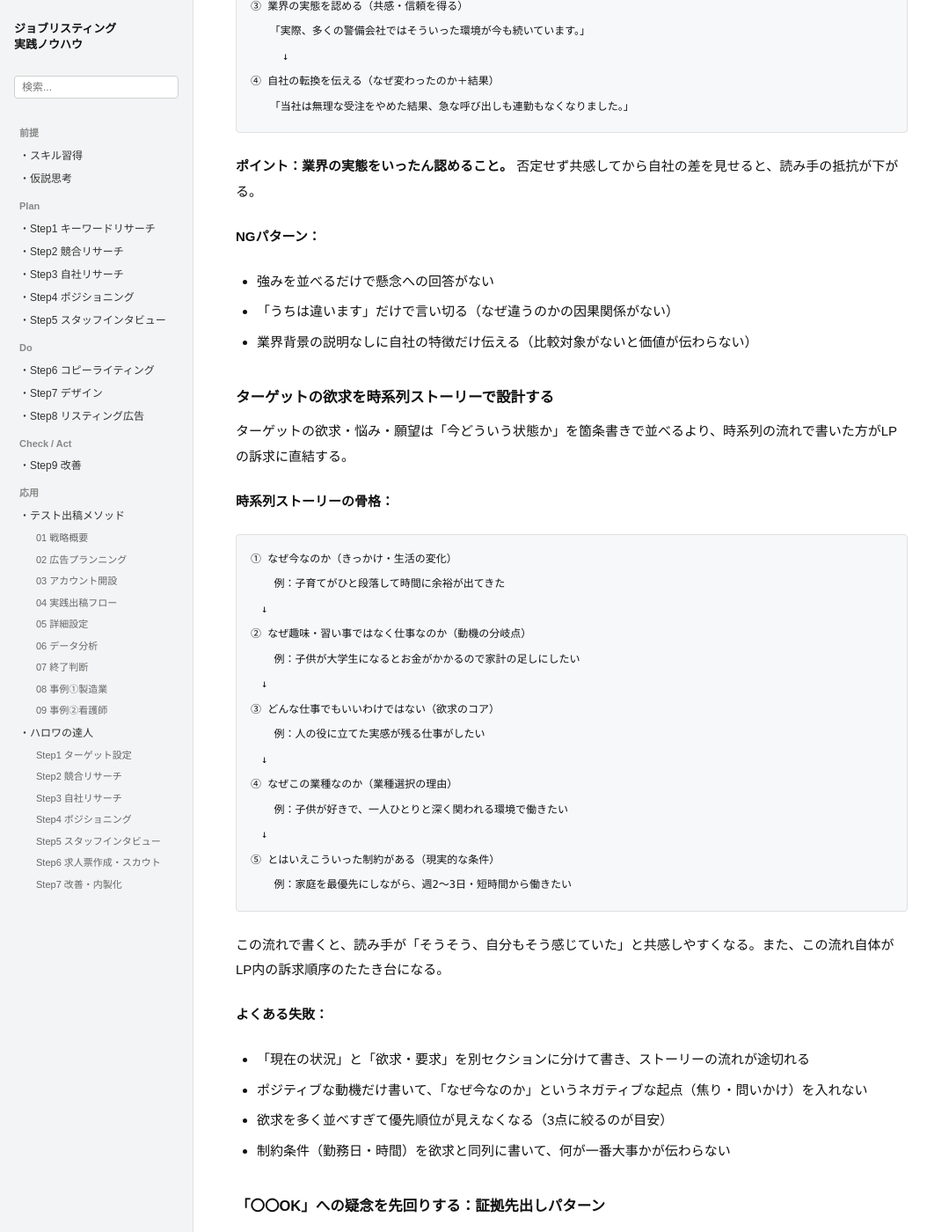
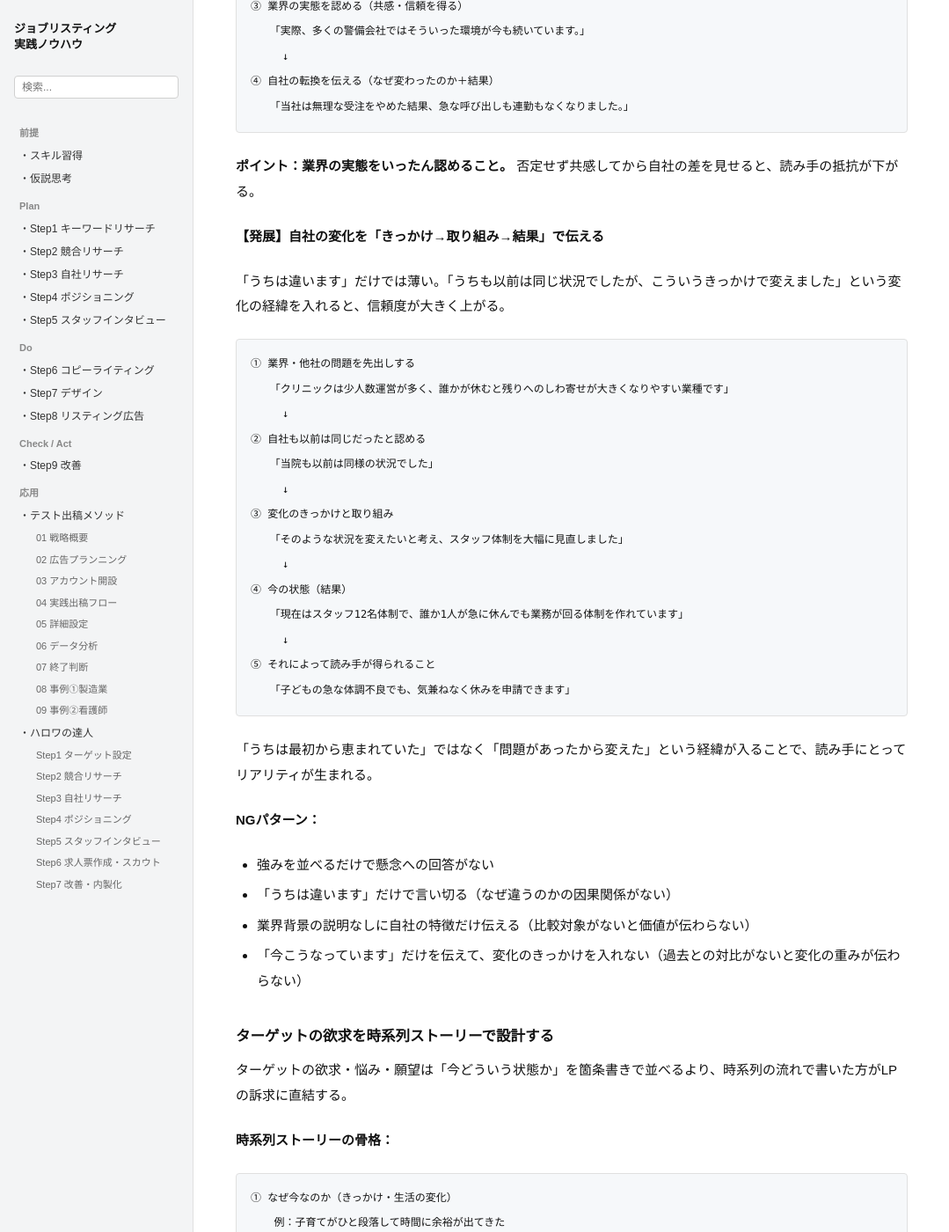
Before and after one commit to staffsolution/staffsolution-knowhow, a Jekyll site: the page built from 9ステップメソッド/コピーライティング.md, in a window 1280 px wide and 1400 px high, scrolled down 8354 px. Shown: the whole window at 88% size, without its empty margins (0-1079 px from the left). Built offline with Jekyll 4.4.1, drawn with Linux system fonts in a browser that asks for light colours; comment, search, counter and statistics services are not loaded; our own code applies the rules of GitHub Pages for plain Markdown files; some of the changed text lies outside the part shown.

Commit message:
コピーライティング：とはいえ構成に変化のきっかけ→結果パターンを追記
Made-with: Cursor

````diff
--- a/9ステップメソッド/コピーライティング.md
+++ b/9ステップメソッド/コピーライティング.md
@@ -5,7 +5,7 @@ layout: default
 
 ジョブリスティング実践講座ステップ6の内容をベースに、フィードバックで肉付けしたもの。
 
-最終更新：2026年4月9日（「〇〇OK」への証拠先出しパターンを追記）
+最終更新：2026年4月9日（「とはいえ」構成に「変化のきっかけ→結果」の発展パターンを追記）
 
 > **このファイルの使い方**
 > 読んでわかった気になっても、一人で完結させることはできない設計になっている。
@@ -282,10 +282,34 @@ A→B→C→D→E と因果関係でつながる論理の鎖を作ること。
 
 **ポイント：業界の実態をいったん認めること。** 否定せず共感してから自社の差を見せると、読み手の抵抗が下がる。
 
+**【発展】自社の変化を「きっかけ→取り組み→結果」で伝える**
+
+「うちは違います」だけでは薄い。「うちも以前は同じ状況でしたが、こういうきっかけで変えました」という変化の経緯を入れると、信頼度が大きく上がる。
+
+```
+① 業界・他社の問題を先出しする
+   「クリニックは少人数運営が多く、誰かが休むと残りへのしわ寄せが大きくなりやすい業種です」
+     ↓
+② 自社も以前は同じだったと認める
+   「当院も以前は同様の状況でした」
+     ↓
+③ 変化のきっかけと取り組み
+   「そのような状況を変えたいと考え、スタッフ体制を大幅に見直しました」
+     ↓
+④ 今の状態（結果）
+   「現在はスタッフ12名体制で、誰か1人が急に休んでも業務が回る体制を作れています」
+     ↓
+⑤ それによって読み手が得られること
+   「子どもの急な体調不良でも、気兼ねなく休みを申請できます」
+```
+
+「うちは最初から恵まれていた」ではなく「問題があったから変えた」という経緯が入ることで、読み手にとってリアリティが生まれる。
+
 **NGパターン：**
 - 強みを並べるだけで懸念への回答がない
 - 「うちは違います」だけで言い切る（なぜ違うのかの因果関係がない）
 - 業界背景の説明なしに自社の特徴だけ伝える（比較対象がないと価値が伝わらない）
+- 「今こうなっています」だけを伝えて、変化のきっかけを入れない（過去との対比がないと変化の重みが伝わらない）
 
 ### ターゲットの欲求を時系列ストーリーで設計する {#target-story}
 
````
